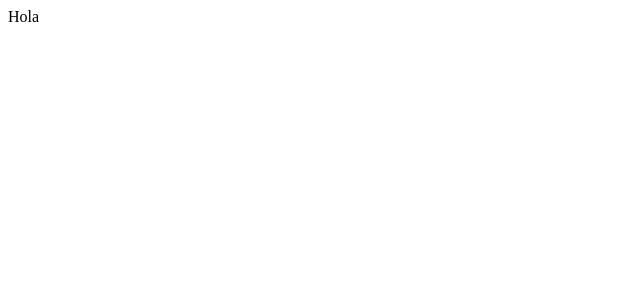
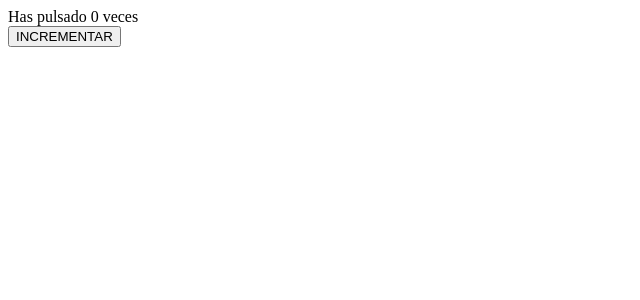
Before and after one commit to JoseManuelMunozManzano/aprender-react-100-ejercicios-practicos, a React (Vite) app in the folder 16-useEffect-problemas-tipicos/: page / in a window 1280 px wide. Shown: the top 300 px of the page, without its empty margins (0-640 px from the left). Built offline with nearby package versions, Linux system fonts and the light colour scheme.

Commit message:
16-Problema 1 - No usar dependencias - Exposición del problema

```diff
--- a/16-useEffect-problemas-tipicos/src/App.tsx
+++ b/16-useEffect-problemas-tipicos/src/App.tsx
@@ -1,5 +1,11 @@
+import { Counter } from './components/01-counter/Counter';
+
 const App = () => {
-  return <>Hola</>;
+  return (
+    <>
+      <Counter />
+    </>
+  );
 };
 
 export default App;
--- /dev/null
+++ b/16-useEffect-problemas-tipicos/src/components/01-counter/Counter.tsx
@@ -0,0 +1,28 @@
+import { useEffect, useState } from 'react';
+
+export const Counter = () => {
+  const [number, setNumber] = useState(0);
+
+  useEffect(() => {
+    console.count('useEffect ejecutándose!');
+    // Si pulsamos muy rápido el botón Incrementar vemos que hay un delay entre
+    // el texto del span y el título de la página web.
+    // Esto ocurre porque useEffect se ejecuta tras renderizar el componente.
+    // Es decir, ejecuta todo lo que hay debajo de este useEffect y solo tras eso
+    // se ejecuta este useEffect.
+    //
+    // Hay un problema aquí porque useEffect se ejecuta en cada renderizado, incluso
+    // aunque lo que se actualiza no tenga nada que ver con number.
+    document.title = `Has pulsado ${number} veces`;
+  });
+
+  console.count('componente renderizado!');
+
+  return (
+    <div>
+      <span>Has pulsado {number} veces</span>
+      <br />
+      <button onClick={() => setNumber((prev) => prev + 1)}>INCREMENTAR</button>
+    </div>
+  );
+};
--- a/16-useEffect-problemas-tipicos/src/main.tsx
+++ b/16-useEffect-problemas-tipicos/src/main.tsx
@@ -3,6 +3,8 @@ import ReactDOM from 'react-dom/client';
 import App from './App.tsx';
 
 ReactDOM.createRoot(document.getElementById('root')!).render(
+  // No olvidar que estte StrictMode es muy útil para probar, ya que renderiza dos veces el componente.
+  // Y no olvidar que estas dos renderizaciones solo se dan en desarrollo.
   <React.StrictMode>
     <App />
   </React.StrictMode>
```
Also changed, not shown: 1 other file (tests, documents, lock files or other folders).
